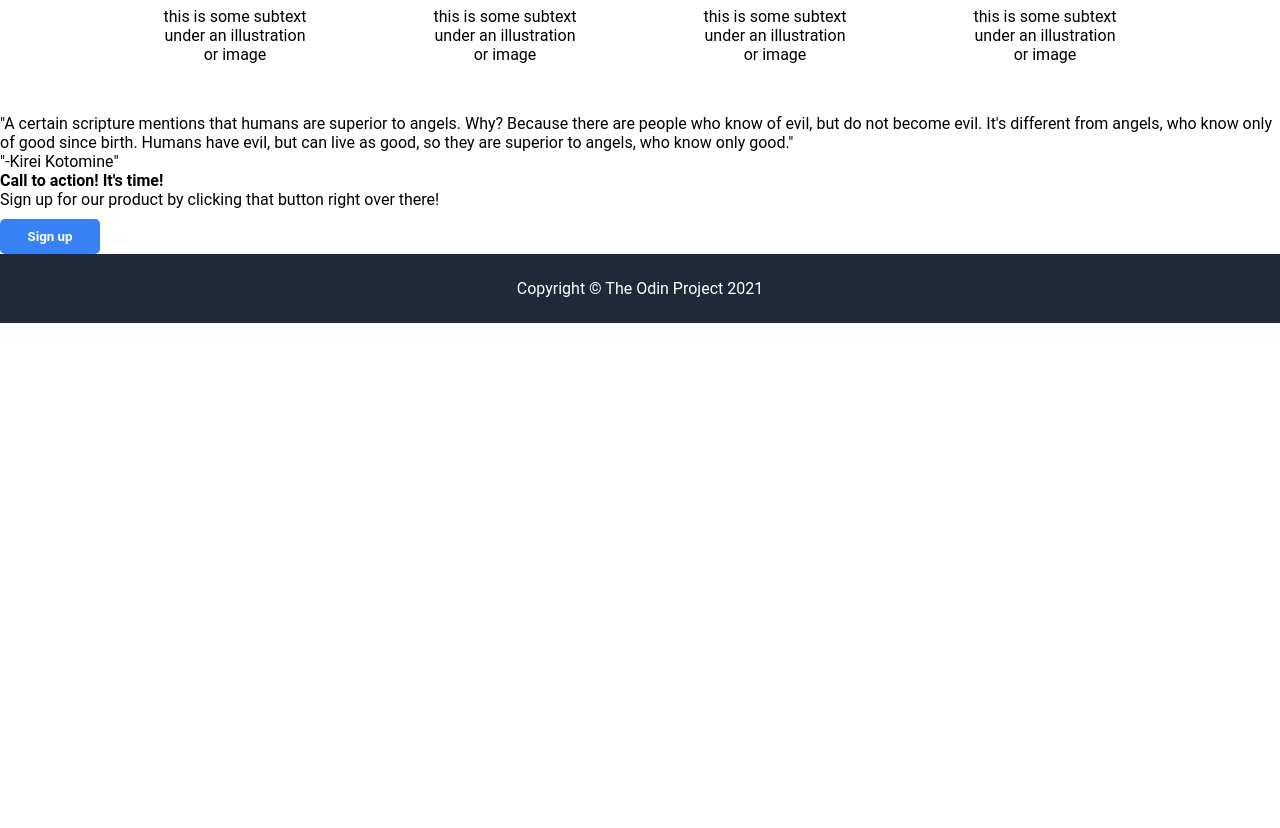
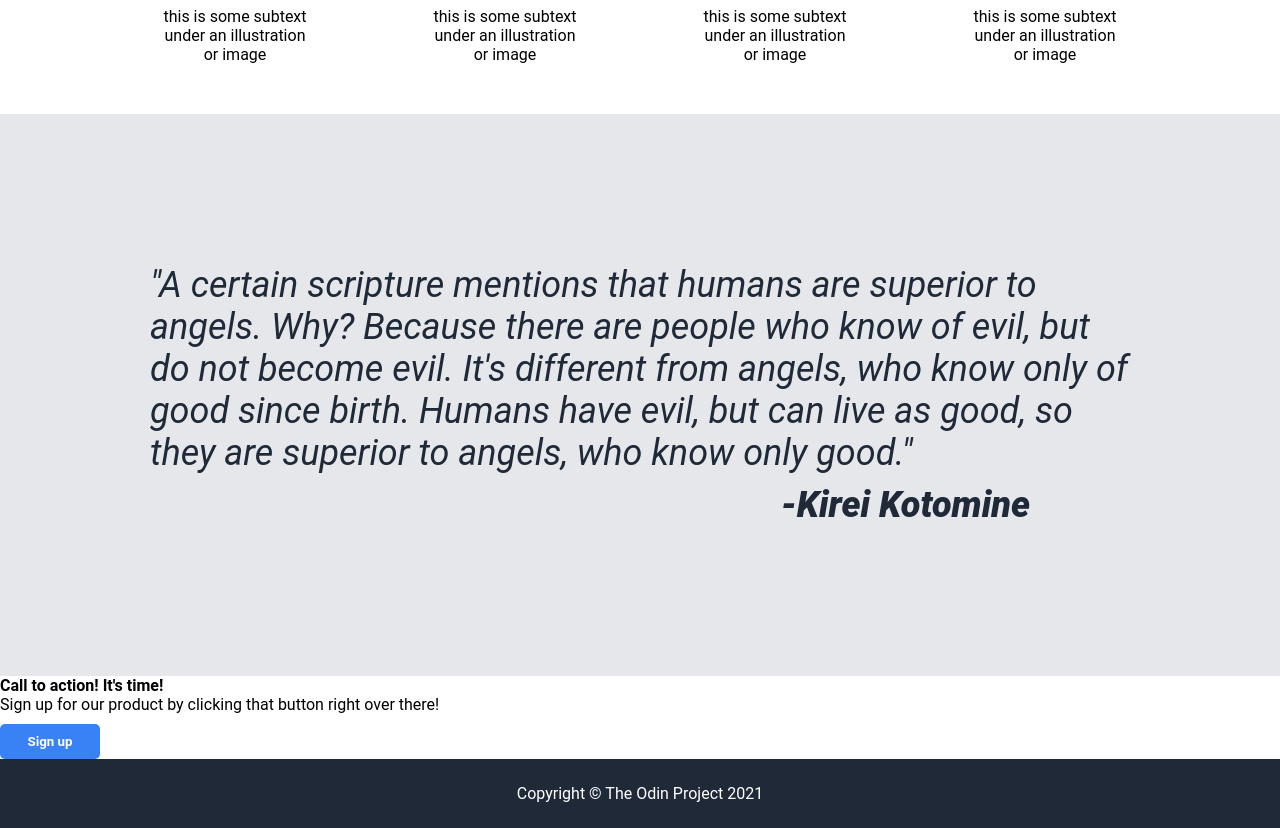
Before and after one commit to Ever-QN/landing-page, a plain HTML site: page index.html in a window 1280 px wide. Shown: the part 866-1694 px from the top of the page. Before the commit the page ends 1189 px from the top, so only its background shows below. Drawn offline with Linux system fonts and the light colour scheme.

Commit message:
Finished quarter 3 of landing page, edited HTML

```diff
--- a/index.html
+++ b/index.html
@@ -52,7 +52,7 @@
     </div>
     <div class="quarter3">
         <p class="quote">"A certain scripture mentions that humans are superior to angels. Why? Because there are people who know of evil, but do not become evil. It's different from angels, who know only of good since birth. Humans have evil, but can live as good, so they are superior to angels, who know only good."</p>
-        <p class="quote-speaker">"-Kirei Kotomine"</p>
+        <p class="quote-speaker">-Kirei Kotomine</p>
     </div>
     <div class="quarter4">
         <div class="banner">
--- a/style.css
+++ b/style.css
@@ -137,7 +137,29 @@ button {
     border-color: rgb(77, 181, 245);
 }
 
+.quarter3 {
+    display: flex;
+    align-items: center;
+    flex-direction: column;
+    background-color: #E5E7EB;
+    color: #1F2937;
+    font-size: 36px;
+    font-weight: light;
+    font-style: italic;
+    padding: 150px;
+    gap: 10px;
+}
 
+.quote {
+    display: flex;
+    max-width: 1000px;
+}
+
+.quote-speaker {
+    margin-left: auto;
+    margin-right: 100px;
+    font-weight: 800;
+}
 
 
 
```
